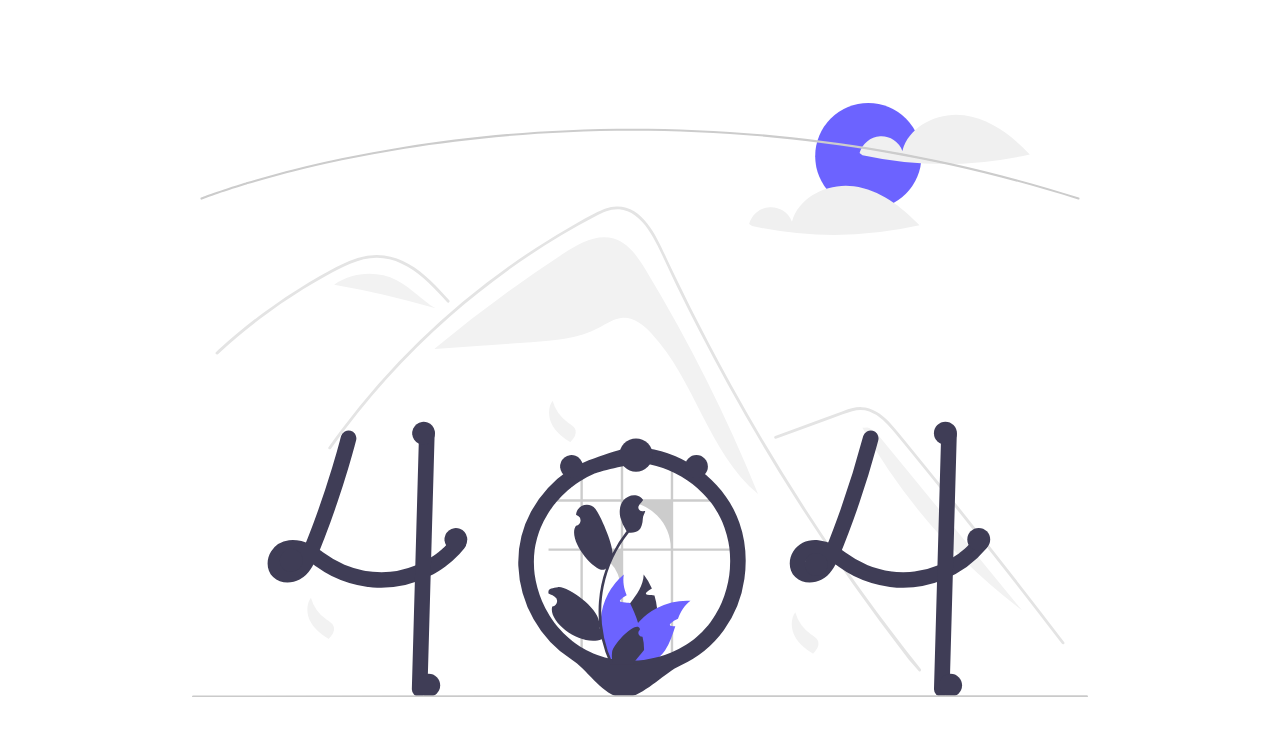
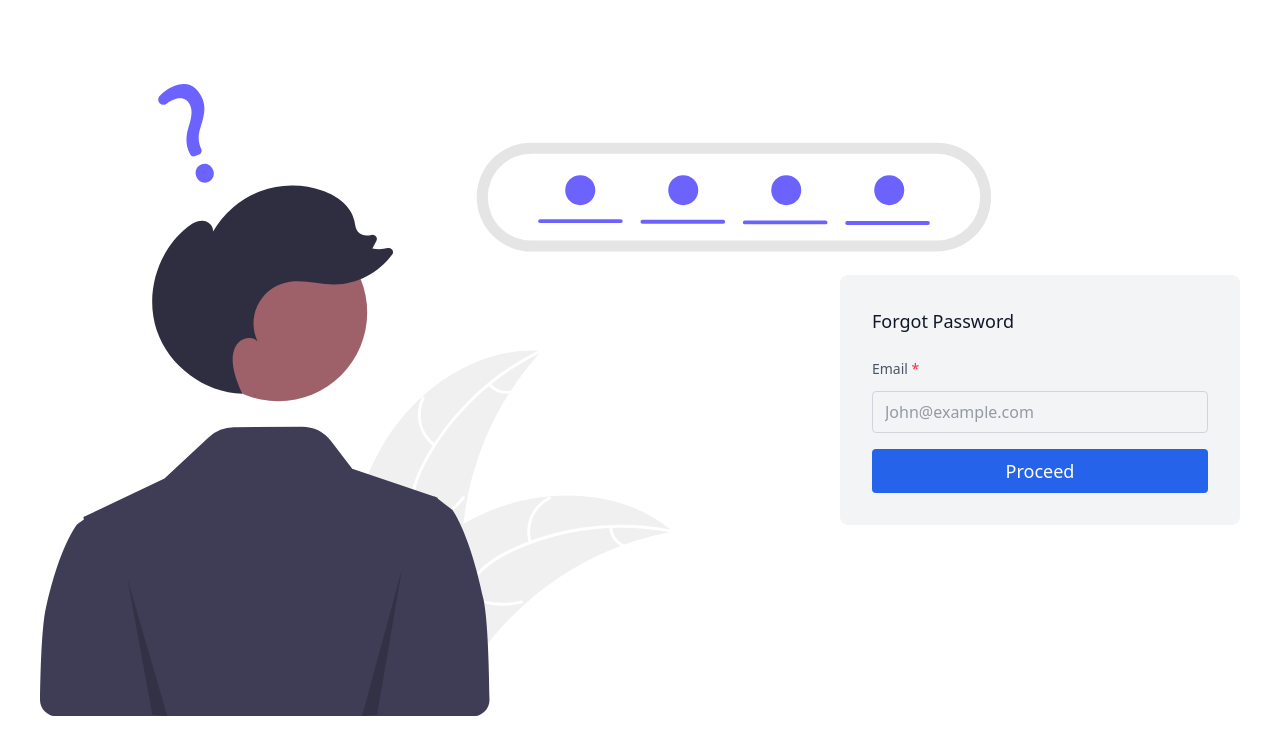
Before and after one commit to sumitkumar2299/university, a React (Vite) app in the folder Frontend2/: page /mno in a window 1280 px wide. Shown: the top 754 px of the page. Built offline with nearby package versions, Linux system fonts and the light colour scheme.

Commit message:
updating frontend

```diff
--- a/Frontend2/src/Routes/Landing_pageRoutes.jsx
+++ b/Frontend2/src/Routes/Landing_pageRoutes.jsx
@@ -31,6 +31,7 @@ function Landing_pageRoutes() {
       <Route path="*" element={<Error />} />
       <Route path='/ghi' element = {< ForgotPassword/>}/>
       <Route path='/jkl' element ={<ForgotPassword/>}/>
+       <Route path='/mno' element ={<ForgotPassword/>}/>
     </Routes>
 
     </>
```
